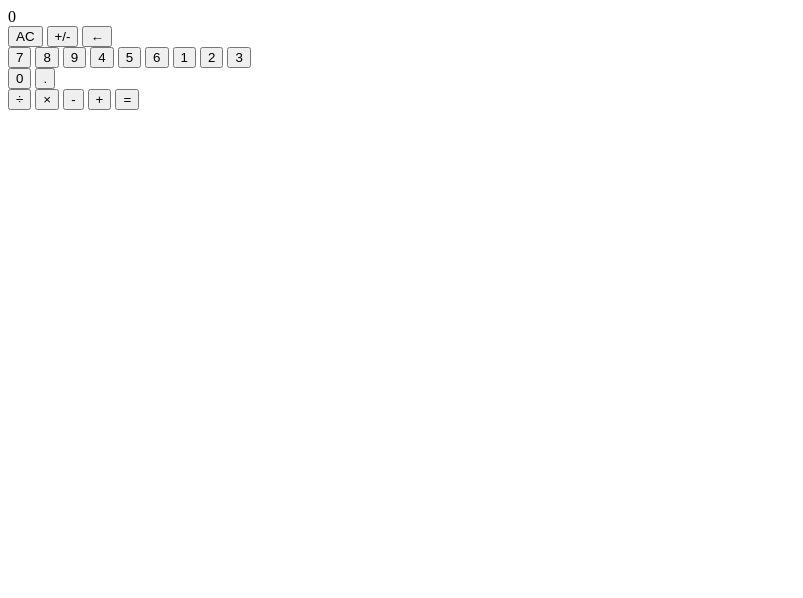
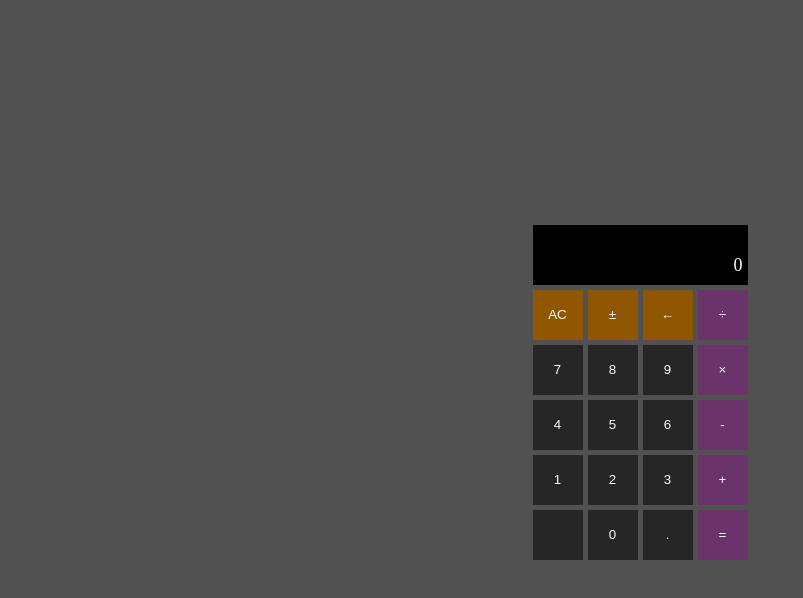
Before and after one commit to HiRyanShuai/Calculator, a plain HTML site: page index.html in a window 1280 px wide. Shown: the whole page, without its empty margins (0-803 px from the left). Drawn offline with Linux system fonts and the light colour scheme.

Commit message:
improve js code, create style

```diff
--- a/calculator.js
+++ b/calculator.js
@@ -19,13 +19,13 @@ const ops = {
     div: '÷',
 }
 
-numbers.forEach(b=>b.addEventListener('click',(e)=>{
+numbers.forEach(b => b.addEventListener('click', (e)=>{
     back.disabled = false;
     neg.disabled = false;
-    if(operate!==''&&last==='op'){
+    if(last === 'op'){
         show = '0';
     }
-    if(last==='eq'){
+    else if(last === 'eq'){
         show = '0';
         operate = '';
     }
@@ -39,13 +39,17 @@ numbers.forEach(b=>b.addEventListener('click',(e)=>{
 }));
 
 neg.addEventListener('click', (e)=>{
-    if(show==='0') return;
-    if(show[0]==='-')
+    if(show === '0') return;
+    else if(show[0] === '-')
         show = show.slice(1);
     else
         show = '-' + show;
+    if(last === 'eq'){
+        operate = '';
+    }
+    equation.textContent = '';
     screen.textContent = show;
-})
+});
 
 ac.addEventListener('click', (e)=>{
     show = '0';
@@ -53,7 +57,6 @@ ac.addEventListener('click', (e)=>{
     operate = '';
     operandB = '';
     back.disabled = false;
-    neg.disabled = false;
     screen.textContent = show;
     equation.textContent = '';
     last = 'ac';
@@ -91,13 +94,12 @@ operators.forEach(b=>b.addEventListener('click', (e)=>{
                 }else{
                     operandA = show;
                 }
-                equation.textContent = `${operandA} ${ops[operate]} ${operandB} =`;
+                equation.textContent = `${operandA} ${ops[operate]} ${operandB}`;
                 show = operation(operate, Number.parseFloat(operandA), Number.parseFloat(operandB) );
             }
             screen.textContent = show;
             last = 'eq';
             back.disabled = true;
-            neg.disabled = true;
             return;
         default:
             operandA = show;
--- a/index.html
+++ b/index.html
@@ -3,15 +3,20 @@
 <head>
     <meta charset="UTF-8">
     <meta name="viewport" content="width=device-width, initial-scale=1.0">
+    <link rel="stylesheet" href="style.css">
     <title>Calculator</title>
 </head>
 <body>
+    <div id="calculator">
+        <div class="show">
             <div id="equation"></div>
             <div id="screen">0</div>
+        </div>
         <div id="keyboard">
+            <div class="con-num">
                 <div class="control">
                     <button id="ac">AC</button>
-            <button id="neg">+/-</button>
+                    <button id="neg">&plusmn;</button>
                     <button id="back">&larr;</button>
                 </div>
                 <div class="number">
@@ -28,6 +33,7 @@
                     <button id="0">0</button>
                     <button id=".">.</button>
                 </div>
+            </div>
             <div class="operator">
                 <button id="div">&divide;</button>
                 <button id="mul">&times;</button>
@@ -36,6 +42,7 @@
                 <button id="equ">=</button>
             </div>
         </div>
+    </div>
     <script src="calculator.js"></script>
 </body>
 </html>
--- a/style.css
+++ b/style.css
@@ -0,0 +1,95 @@
+body{
+    margin: 0;
+    padding: 0;
+    min-height: 98vh;
+    display: flex;
+    align-items: center;
+    justify-content: center;
+    flex-direction: column;
+    background-color: rgb(81, 81, 81);
+}
+
+#calculator{
+    display: flex;
+    flex-direction: column;
+    justify-content: center;
+    align-items: center;
+    width: 215px;
+    gap: 5px;
+}
+
+.show{
+    width: 100%;
+    height: 60px;
+    background-color: black;
+    text-align: right;
+}
+#screen{
+    color: azure;
+    box-sizing: border-box;
+    height: 35px;
+    padding: 5px 5px;
+    font-size: large;
+}
+#equation{
+    color: darkgrey;
+    box-sizing: border-box;
+    height: 25px;
+    padding: 5px 5px;
+    font-size: small;
+}
+
+.space, button{
+    display: block;
+    width: 50px;
+    height: 50px;
+    border: none;
+    background-color:rgb(38, 38, 38);
+    color: white;
+}
+
+#keyboard{
+    display: flex;
+}
+
+.control{
+    display: flex;
+    gap: 5px;
+}
+
+.control button{
+    background-color: rgb(144, 86, 0);
+}
+
+.control button:active{
+    background-color: goldenrod;
+}
+
+.con-num{
+    display: flex;
+    flex-direction: column;
+    gap: 5px;
+}
+
+.number{
+    display: flex;
+    flex-wrap: wrap;
+    gap: 5px;
+}
+.number button:active{
+    background-color: rgb(0, 86, 86);
+}
+
+.operator{
+    display: flex;
+    flex-direction: column;
+    gap: 5px;
+}
+
+.operator button{
+    background-color: rgb(106, 51, 106);
+}
+
+.operator button:active{
+    background-color: blueviolet;
+}
```
Lines whose indentation alone changed are shown as unchanged.
